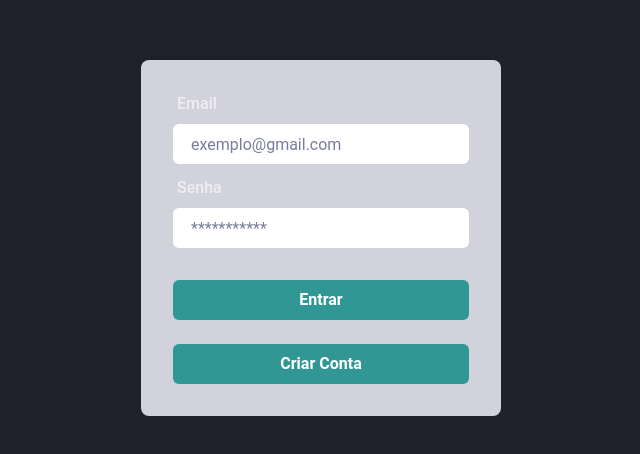
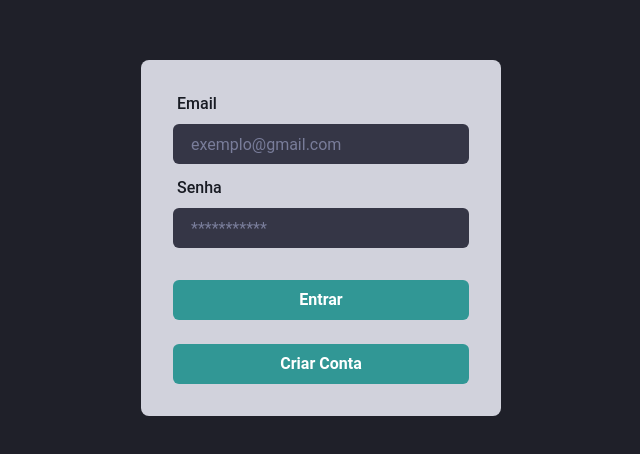
Before and after one commit to Erik-Ozzetti-Martins/tasks-fronted, a React (Create React App) app: page / in a window 1280 px wide. Shown: the part 162-616 px from the top of the page, without its empty margins (319-959 px from the left). Built offline with nearby package versions, Linux system fonts and the light colour scheme.

Commit message:
melhoria no leayout

```diff
--- a/src/components/forms/Input.tsx
+++ b/src/components/forms/Input.tsx
@@ -13,7 +13,7 @@ interface InputProps {
 export function Input({ label, type, name, value, onChange, error, onBlur, placeholder }:InputProps) {
   return (
     <FormControl>
-      {!!label && <FormLabel ml="1" htmlFor={name}>{label}</FormLabel>}
+      {!!label && <FormLabel color={'gray.900'}   ml="1" htmlFor={name}>{label}</FormLabel>}
       <ChakraInput
         name={name}
         type={type}
@@ -23,10 +23,10 @@ export function Input({ label, type, name, value, onChange, error, onBlur, place
         value={value}
         placeholder={placeholder}
         focusBorderColor="pink.500"
-        bgColor="white"
+        bgColor="gray.700"
         variant="filled"
         _hover={{
-          bgColor: "gray.900",
+          bgColor: "gray.500",
         }}
         mb="2"
         size="md"
```
